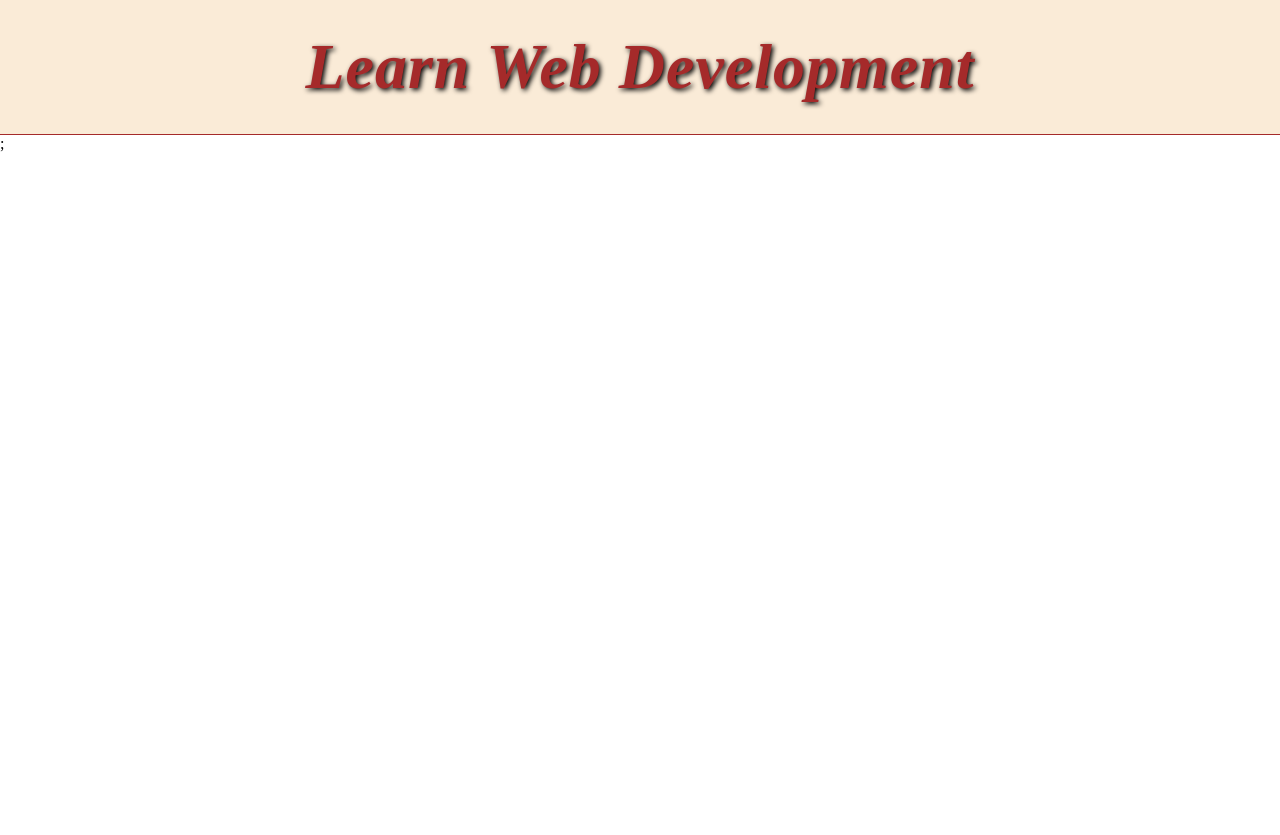
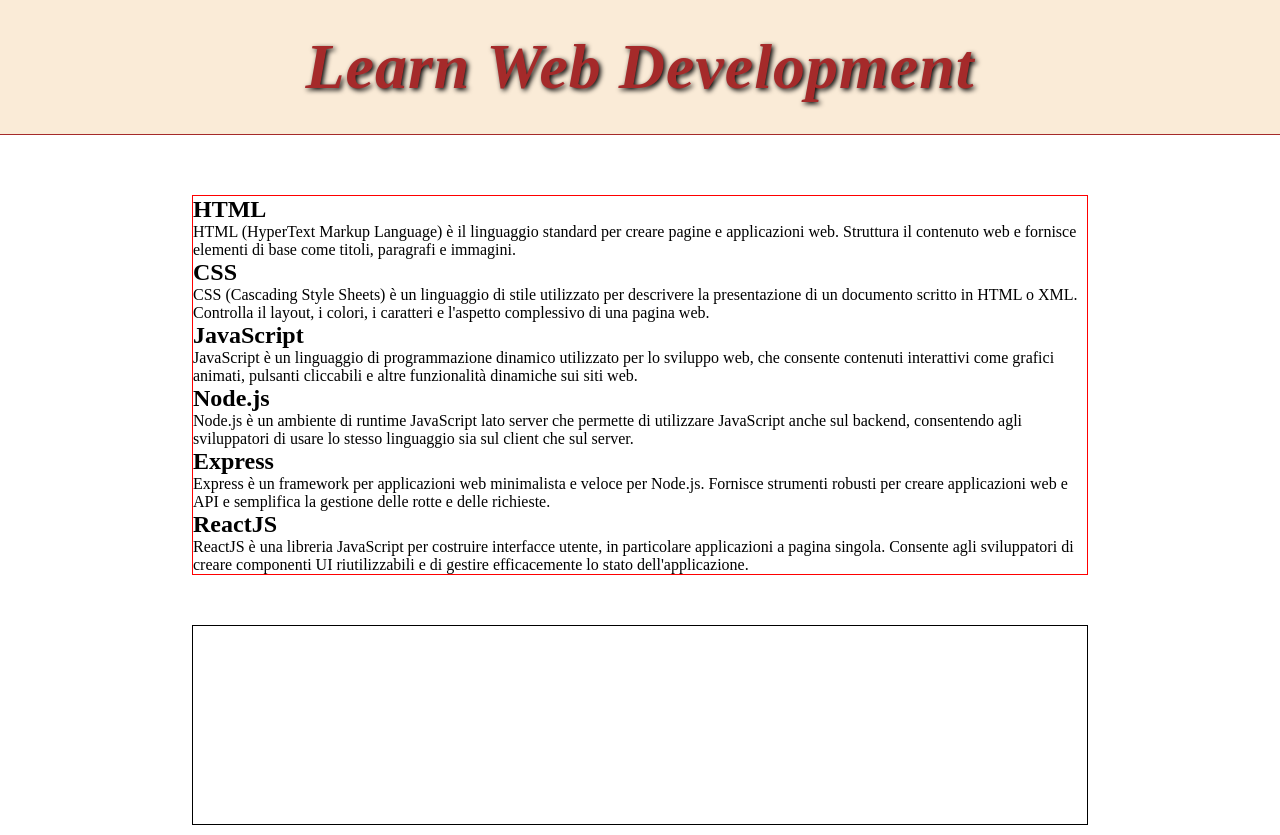
Before and after one commit to MhZ9191/react-use-state, a React (Vite) app: page / in a window 1280 px wide. Before the commit the page ends 800 px from the top, so only its background shows below. Built offline with nearby package versions, Linux system fonts and the light colour scheme.

Commit message:
Added first approach create structure

```diff
--- a/src/App.jsx
+++ b/src/App.jsx
@@ -1,11 +1,13 @@
 import { useState } from "react";
 import Languages from "./assets/data/Languages";
 import Header from "./components/Header";
+import Main from "./components/Main";
 
 export default function App() {
   return (
     <>
       <Header title="Learn Web Development" />
+      <Main />
     </>
   );
 }
--- /dev/null
+++ b/src/components/CardLanguage.jsx
@@ -0,0 +1,8 @@
+export default function Cardlanguage({ title, description }) {
+  return (
+    <>
+      <h2>{title}</h2>
+      <span>{description}</span>
+    </>
+  );
+}
--- a/src/components/Header.jsx
+++ b/src/components/Header.jsx
@@ -6,7 +6,6 @@
           <h1>{title}</h1>
         </div>
       </header>
-      ;
     </>
   );
 }
--- /dev/null
+++ b/src/components/Main.jsx
@@ -0,0 +1,27 @@
+import CardLanguage from "./CardLanguage";
+import Languages from "../assets/data/Languages";
+
+export default function Main() {
+  return (
+    <>
+      <main>
+        <section className="sec-main">
+          <div className="div-main-container">
+            <div className="main-div-lan">
+              {Languages.map(({ id, title, description }) => {
+                return (
+                  <CardLanguage
+                    key={id}
+                    title={title}
+                    description={description}
+                  />
+                );
+              })}
+            </div>
+            <div className="main-div-output"></div>
+          </div>
+        </section>
+      </main>
+    </>
+  );
+}
--- a/src/index.css
+++ b/src/index.css
@@ -15,3 +15,24 @@
   font-style: oblique;
   text-shadow: 2px 2px 5px black;
 }
+
+.sec-main {
+  padding: 10px;
+}
+
+.div-main-container {
+  width: 70vw;
+  margin: 0 auto;
+  margin-top: 50px;
+}
+
+.main-div-lan {
+  min-height: 150px;
+  border: 1px red solid;
+  margin-bottom: 50px;
+}
+
+.main-div-output {
+  min-height: 200px;
+  border: 1px black solid;
+}
--- a/src/main.jsx
+++ b/src/main.jsx
@@ -3,8 +3,4 @@
 import "./index.css";
 import App from "./App.jsx";
 
-createRoot(document.getElementById("root")).render(
-  <>
-    <App />
-  </>,
-);
+createRoot(document.getElementById("root")).render(<App />);
```
